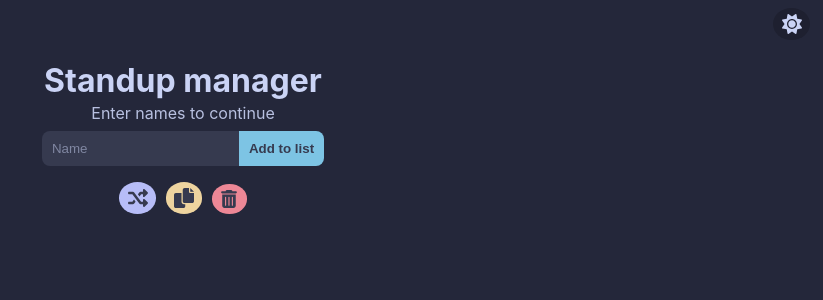
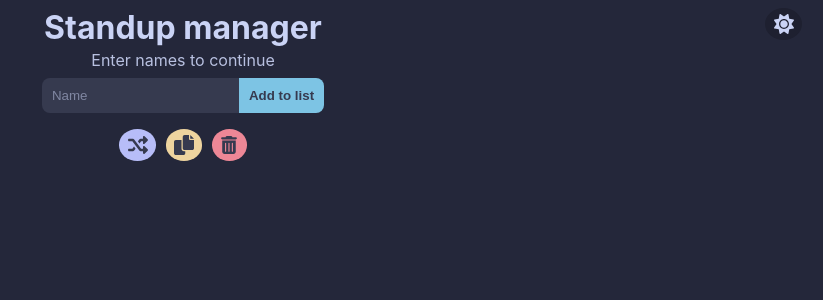
Before and after one commit to araucaria223/standup-manager, a React (Create React App) app: page / in a window 1280 px wide. Shown: the top 300 px of the page, without its empty margins (457-1280 px from the left). Built offline with nearby package versions, Linux system fonts and the light colour scheme.

Commit message:
Moved theme button into separate component

```diff
--- a/src/App.js
+++ b/src/App.js
@@ -5,6 +5,7 @@ import {
   GlobalStyle,
   ContentWrapper,
   TitleWrapper,
+  ThemeButton,
   NavWrapper,
   AddButton,
   NameInput,
@@ -103,8 +104,12 @@ function App() {
   return (
     <ThemeProvider theme={darkMode ? darkTheme : lightTheme}>
       <GlobalStyle />
-      <ContentWrapper>
-        <ActionButton bgcolor="mantle" color="text" onClick={handleThemeToggle}>
+      <ThemeButton
+        bgcolor="mantle"
+        color="text"
+        data-testid="themeButton"
+        onClick={handleThemeToggle}
+      >
         {darkMode ? (
           <svg
             xmlns="http://www.w3.org/2000/svg"
@@ -124,7 +129,8 @@ function App() {
             <path d="M32 256c0-123.8 100.3-224 223.8-224c11.36 0 29.7 1.668 40.9 3.746c9.616 1.777 11.75 14.63 3.279 19.44C245 86.5 211.2 144.6 211.2 207.8c0 109.7 99.71 193 208.3 172.3c9.561-1.805 16.28 9.324 10.11 16.95C387.9 448.6 324.8 480 255.8 480C132.1 480 32 379.6 32 256z" />
           </svg>
         )}
-        </ActionButton>
+      </ThemeButton>
+      <ContentWrapper>
         <TitleWrapper>
           <h1>Standup manager</h1>
           <span>Enter names to continue</span>
--- a/src/styles.js
+++ b/src/styles.js
@@ -18,6 +18,7 @@ export const TitleWrapper = styled.div`
   margin-bottom: 0.5rem;
 
   & h1 {
+    margin-top: 0;
     margin-bottom: 0.2rem;
   }
 
@@ -88,8 +89,6 @@ export const ActionButton = styled.button`
   padding-block: 0.3%;
   padding-inline: 0.4rem;
 
-  align-self: flex-end;
-
   align-items: center;
   justify-items: center;
   align-content: center;
@@ -105,6 +104,13 @@ export const ActionButton = styled.button`
         ? props.theme.colors[props.color]
         : props.theme.colors.surface0};
   }
+`;
+
+export const ThemeButton = styled(ActionButton)`
+  align-self: flex-end;
+
+  position: absolute;
+  right: 1rem;
 `;
 
 export const NameList = styled.ol`
```
Lines whose indentation alone changed are shown as unchanged.
